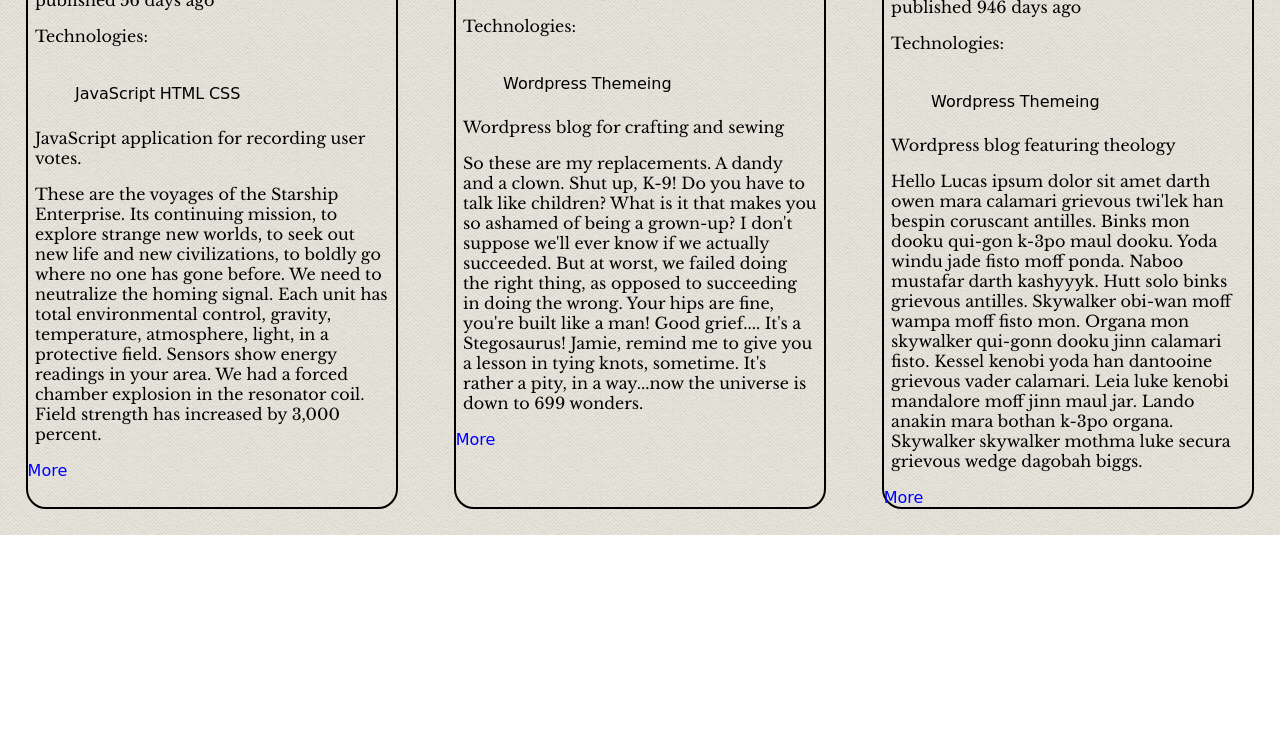
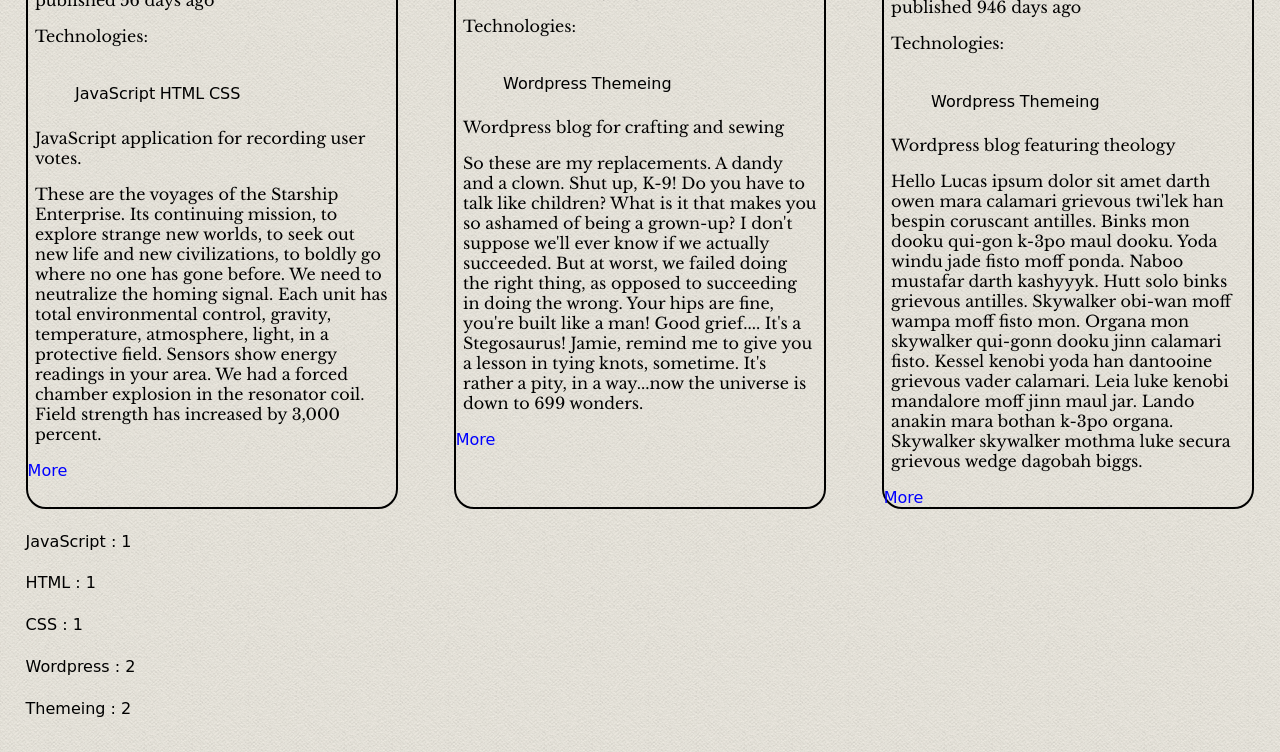
Before and after one commit to sdcaulley/portfolio, a plain HTML site: page index.html in a window 1280 px wide. Shown: the part 440-1192 px from the top of the page. Before the commit the page ends 975 px from the top, so only its background shows below. Drawn offline with nearby package versions, Linux system fonts and the light colour scheme; a web font is replaced by a local one.

Commit message:
count of categories rendering in footer

```diff
--- a/index.html
+++ b/index.html
@@ -59,7 +59,9 @@
       </section>
       <section id="about" class="flex-container tab-content">Test content for about.</section>
     </main>
-    <footer></footer>
+    <footer>
+      <div id="category-list"></div>
+    </footer>
     <script src="https://ajax.googleapis.com/ajax/libs/jquery/3.1.0/jquery.min.js"></script>
     <script src="https://cdnjs.cloudflare.com/ajax/libs/handlebars.js/4.0.5/handlebars.js"></script>
     <script src="scripts/projects.js" type="text/javascript"></script>
--- a/scripts/projectView.js
+++ b/scripts/projectView.js
@@ -59,6 +59,20 @@
     $('.read-on').on('click', descriptionExpand);
   };
 
+  projectView.categoryList = function(object) {
+    //object = Projects.allCategories();
+    console.log('pcl' + JSON.stringify(object));
+
+    //for (var bbkey in object) { console.log('bb' + bbkey + " ->" + object[bbkey])}
+
+    for (keys in object) {
+      this.keys = object.keys;
+      var categoryTag;
+      categoryTag = '<li>' + keys + ' : ' + object[keys] + '</li>';
+      $('#category-list').append(categoryTag);
+    };
+  };
+
   projectView.renderIndexPage = function() {
     Projects.allProjects.forEach(function(a) {
       $('#projects').append(a.toHtml());
@@ -67,6 +81,7 @@
     projectView.setTeasers();
     projectView.populateFilters();
     projectView.handleCategoryFilter();
+    projectView.categoryList(Projects.allCategories());
   };
 
   //Call all the methods
--- a/scripts/projects.js
+++ b/scripts/projects.js
@@ -68,14 +68,19 @@
   };
 
   Projects.allCategories = function() {
-    return Projects.allProjects.reduce(function(acc, curr) {
+    var concatArray = Projects.allProjects.reduce(function(acc, curr) {
       return acc.concat(curr.skillShowcased);
-    }, []).reduce(function(prev, next) {
+    },[]);
+    console.log(concatArray);
+    var myout = concatArray.reduce(function(prev, next) {
+      prev[next] = (prev[next] || 0) + 1;
       console.log(prev);
-      prev[next] = (prev[next] || 0) + 1;
       return prev;
     }, {});
+    console.log('Myout=' + JSON.stringify(myout));
+    return myout;
   };
+
 
   module.Projects = Projects;
 })(window);
```
